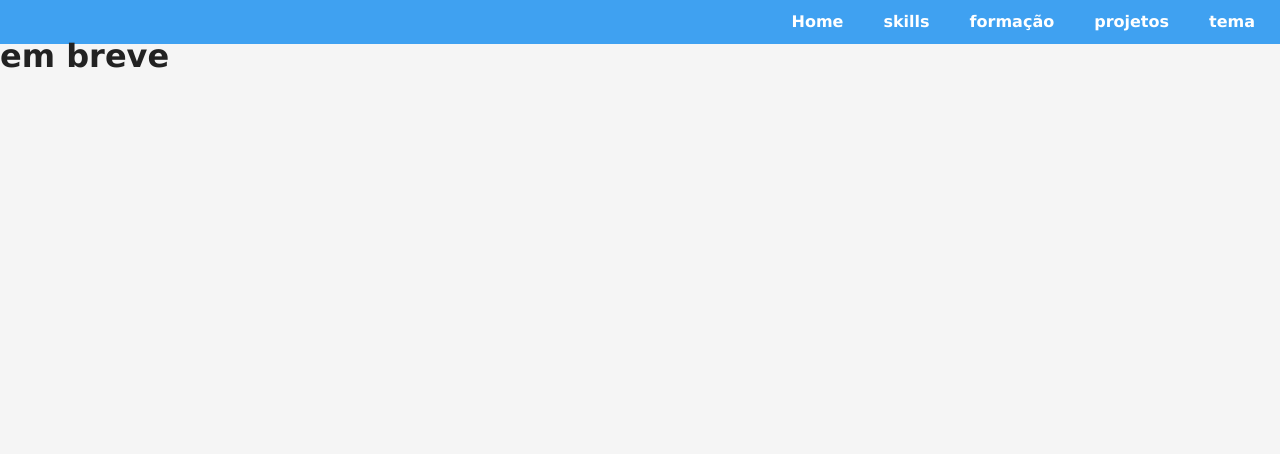
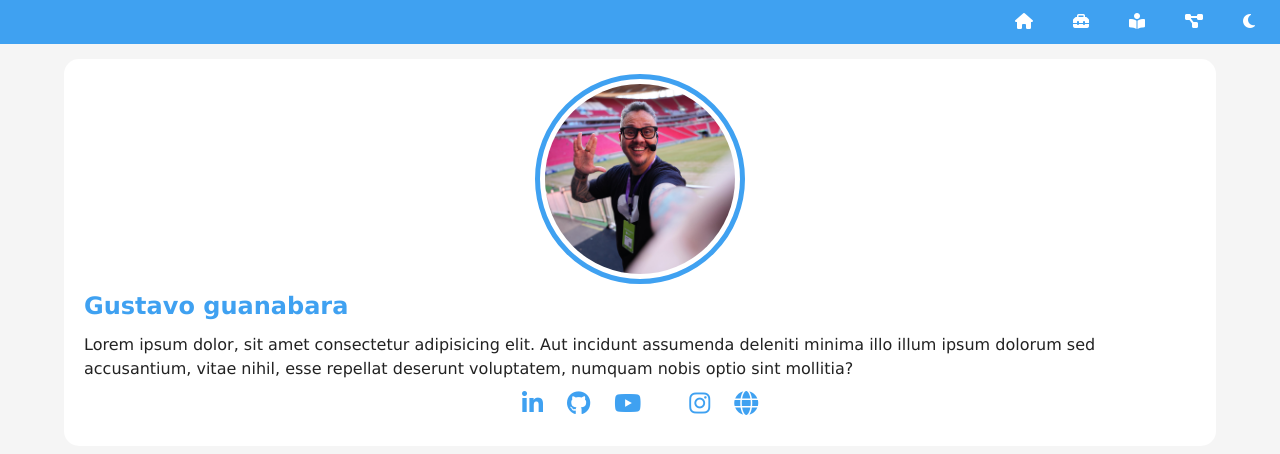
Before and after one commit to jottinha-dev/projeto-portfolio, a plain HTML site: page index.html in a window 1280 px wide. Drawn offline with Linux system fonts and the light colour scheme.

Commit message:
portfolio

```diff
--- a/estilos/style.css
+++ b/estilos/style.css
@@ -22,9 +22,9 @@
   --fundo-card: white;
 }
 body {
+  background-color: var(--fundo-principal);
     font-family: Verdana, Geneva, Tahoma, sans-serif;
     line-height: 1.5em;
-    background-color: var(--fundo-principal);
     color: var(--texto);
 }
 
@@ -35,7 +35,9 @@ header{
   display: flex;
   justify-content: flex-end;
   align-content: center;
+
 }
+
 #menu ul{
   list-style: none;
   display: flex;
@@ -55,3 +57,54 @@ header{
   background-color: var(--destaque-inverso);
   color: var(--destaque);
 }
+
+main {
+  display: grid;
+  grid-template-columns: auto 90vw auto;
+  margin-top: 15px;
+}
+
+section#ficha {
+  background-color: var(--fundo-card);
+  padding: 20px;
+  border-radius: 15px;
+  grid-column: 2;
+}
+
+#ficha img.foto {
+  width: 200px;
+  aspect-ratio: 1/1;
+  object-fit: cover;
+  overflow: hidden;
+  border-radius: 50%;
+  border: 5px solid var(--fundo-card);
+  outline: 5px solid var(--destaque);
+  display: block;
+  margin: auto;
+  margin-bottom: 15px;
+}
+
+#ficha  h1 {
+  color: var(--destaque);
+  margin: 15px 0px ;
+  font: 1.5em;
+  text-align: left;
+}
+#social {
+  display: flex;
+  justify-content: center;
+  align-items: center;
+  font-size: 1.5em;
+  gap: 1em;
+  margin: 10px;
+}
+
+#social a {
+  color: var(--destaque);
+  transition: color 0.5s;
+}
+
+
+#social a:hover{
+  color: var(--texto);
+}
--- a/index.html
+++ b/index.html
@@ -6,22 +6,38 @@
     <title>portifolio</title>
     <link rel="shortcut icon" href="favicon.svg" type="image/x-icon">
     <link rel="stylesheet" href="estilos/style.css">
+    <script src="https://kit.fontawesome.com/f3f3f54c09.js" crossorigin="anonymous"></script>
 </head>
 <body>
     <header>
         </div>
         <nav id="menu">
             <ul>
-                <li><a href="#">Home</a></li>
-                <li><a href="#">skills</a></li>
-                <li><a href="#">formação</a></li>
-                <li><a href="#">projetos</a></li>
-                <li><a href="#">tema</a></li>
+                <li><a href="#"><i class="fa-solid fa-house"></i></a></li>
+                <li><a href="#"><i class="fa-solid fa-toolbox"></i></a></li>
+                <li><a href="#"><i class="fa-solid fa-book-open-reader"></i></a></li>
+                <li><a href="#"><i class="fa-solid fa-diagram-project"></i></a></li>
+                <li><a href="#"><i class="fa-solid fa-moon"></i></a></li>
             </ul>
         </nav>
     </header>
     <main>
-        <h1> em breve</h1>
+        <section id="ficha">
+           <img src="imagens/guanabara-perfil.jpg" alt="guanabara" class="foto">
+           <h1> Gustavo guanabara </h1>
+           <p> Lorem ipsum dolor, sit amet consectetur adipisicing elit. Aut incidunt assumenda deleniti minima illo illum ipsum dolorum sed accusantium, vitae nihil, esse repellat deserunt voluptatem, numquam nobis optio sint mollitia?</p>
+           <div id="social">
+                <a href="https://www.linkedin.com/in/guanabara" target="_blank" rel="nofollow"><i class="fa-brands fa-linkedin-in"></i></a>
+                <a href="https://github.com/gustavoguanabara"target="_blank" rel="nofollow"><i class="fa-brands fa-github"></i></a>
+                <a href="https://www.youtube.com/cursoemvideo"target="_blank" rel="nofollow"><i class="fa-brands fa-youtube"></i> <a>
+                <a href="https://www.instagram.com/gustavoguanabara"target="_blank" rel="nofollow"><i class="fa-brands fa-instagram"></i></a>
+                <a href="https://www.cursoemvideo.com"target="_blank" rel="nofollow"><i class="fa-solid fa-globe"></i></a>
+           </div>
+        </section>
+
+        <section id="detalhes">
+
+        </section>
     </main>
     <footer>
 
```
Also changed, not shown: 2 other files.
